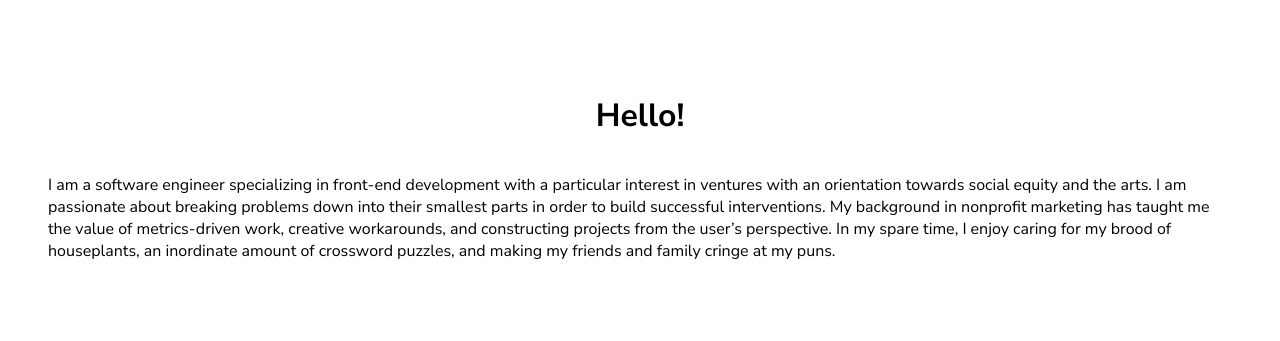
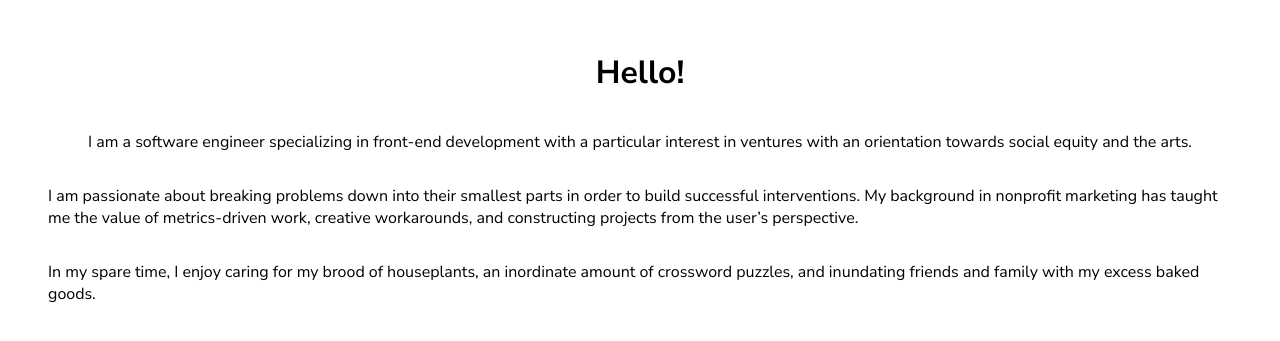
Before and after one commit to LouisaJohnston/Portfolio, a Next.js app: page / in a window 1280 px wide. Shown: the part 265-606 px from the top of the page. Built offline with nearby package versions, Linux system fonts and the light colour scheme.

Commit message:
rework about me

```diff
--- a/pages/index.js
+++ b/pages/index.js
@@ -10,20 +10,23 @@ export default function Home() {
       </Head>
 
       <h1>Hello!</h1>
-      <p>I am a software engineer specializing in front-end
+      <div>
+        <p>I am a software engineer specializing in front-end
         development with a particular interest in ventures
-        with an orientation towards social equity and the arts.
-
-        I am passionate about breaking problems down into their
+        with an orientation towards social equity and the arts.</p>
+      </div>
+      <div>
+        <p>I am passionate about breaking problems down into their
         smallest parts in order to build successful interventions.
         My background in nonprofit marketing has taught me the
         value of metrics-driven work, creative workarounds, and
-        constructing projects from the user’s perspective.
-
-        In my spare time, I enjoy caring for my brood of houseplants,
-        an inordinate amount of crossword puzzles, and making my friends
-        and family cringe at my puns.
-      </p>
+        constructing projects from the user’s perspective.</p>
+      </div>
+      <div>
+        <p>In my spare time, I enjoy caring for my brood of houseplants,
+        an inordinate amount of crossword puzzles, and inundating friends
+        and family with my excess baked goods.</p>
+      </div>
     </div>
   )
 }
```
